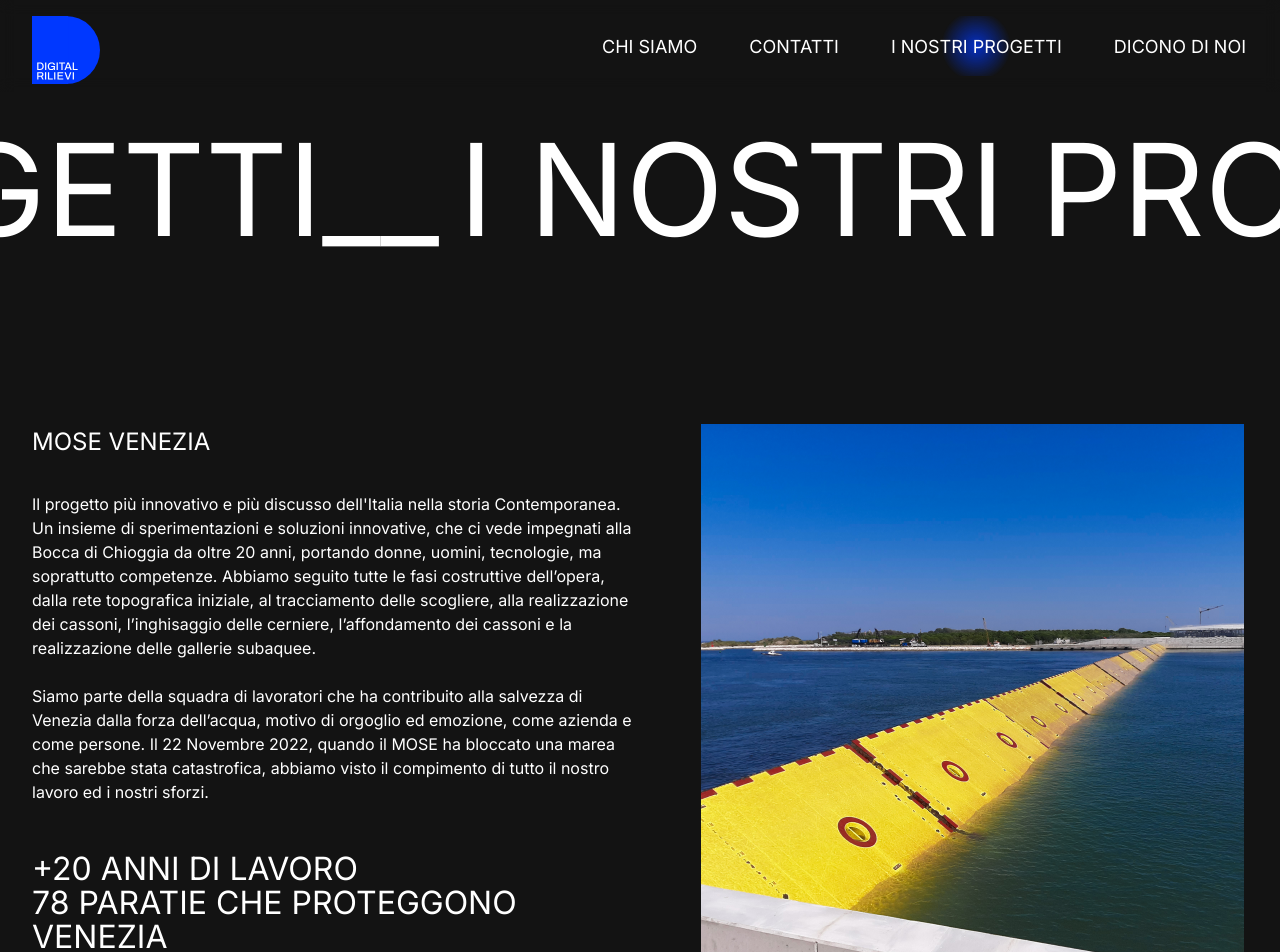
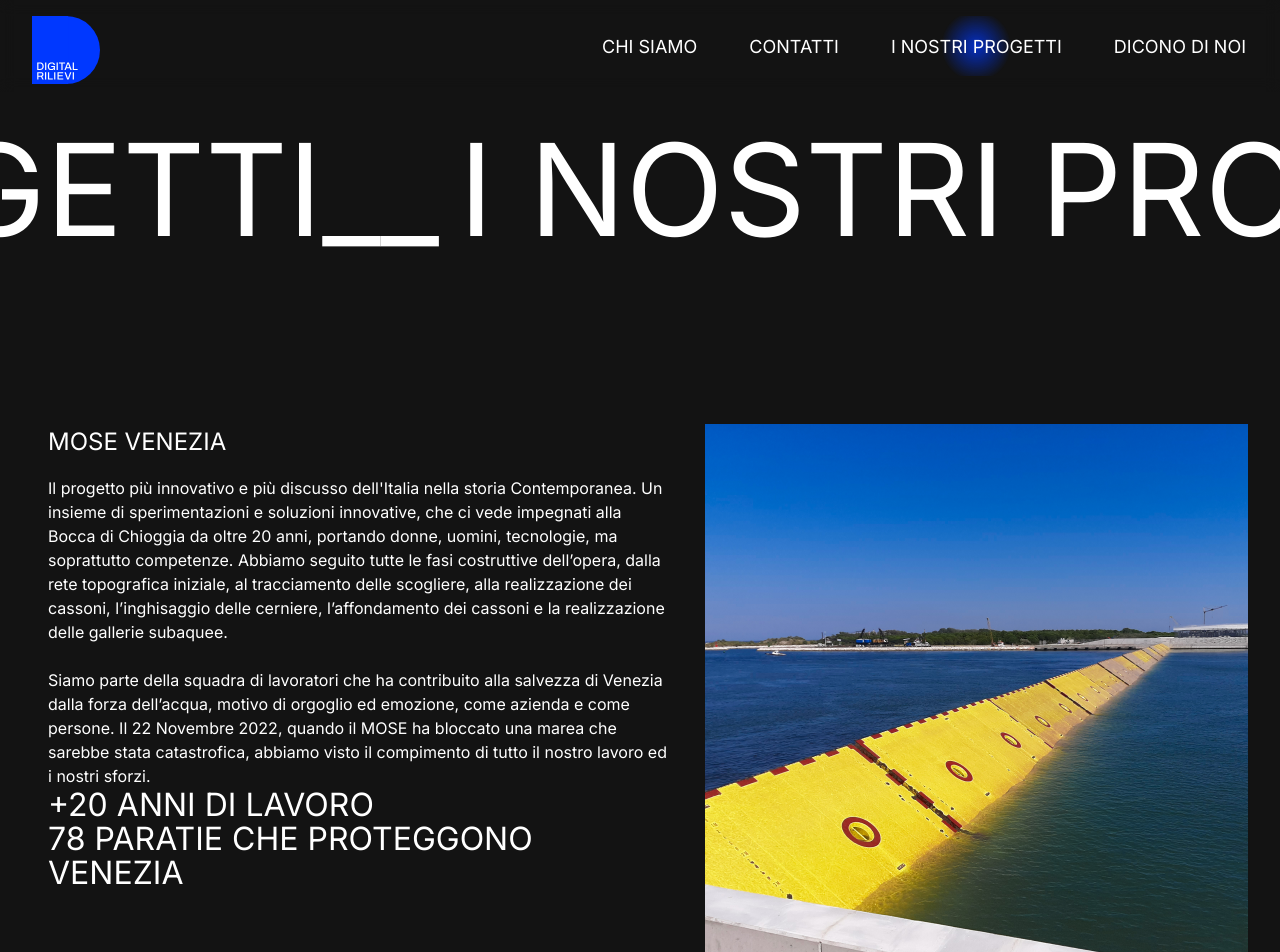
Before and after one commit to digital-rilievi/web, a Next.js app: page /progetti in a window 1280 px wide. Shown: the top 952 px of the page. Built offline with nearby package versions, Linux system fonts and the light colour scheme.

Commit message:
Fixed Image Text margin issues in home layout

```diff
--- a/src/app/components/ImageText/ImageText.module.css
+++ b/src/app/components/ImageText/ImageText.module.css
@@ -5,8 +5,8 @@
   gap: 1rem;
   margin-top: 2rem;
   margin-bottom: 2rem;
-  padding-left: 1rem;
-  padding-right: 1rem;
+  padding-left: 2rem;
+  padding-right: 2rem;
   position: relative; /* Add position: relative to establish stacking context */
 }
 
@@ -43,7 +43,7 @@
 .text {
   align-self: flex-start;
   text-align: left;
-  padding: 1rem;
+  padding: 0;
   padding-left: 0;
   white-space: pre-line;
 }
@@ -62,12 +62,10 @@
   max-width: 45%;
   height: fit-content;
   max-height: 100%;
-  margin-right: 20px;
-  margin-left: 20px;
   object-fit: cover;
   position: relative; /* Add position: relative */
   z-index: 2; /* Set z-index higher than BlueCircle */
-  padding-bottom: 1rem;
+  padding-bottom: 0;
 }
 
 .blueCircleContainer {
--- a/src/app/components/ImageText/ImageText.tsx
+++ b/src/app/components/ImageText/ImageText.tsx
@@ -34,7 +34,6 @@ const ImageText = (props: ImageTextProps) => {
           </div>
         )}
         <ImageWrapper className={`${styles.image} ${props.secondaryText ? styles.visibleInMobile : styles.invisible}`} src={props.image} backgroundColor={"#767676"} />
-        <Space size={"small"} />
         {props.duration1 && (
           <h2 className={styles.duration}>
             {props.duration1}
```
